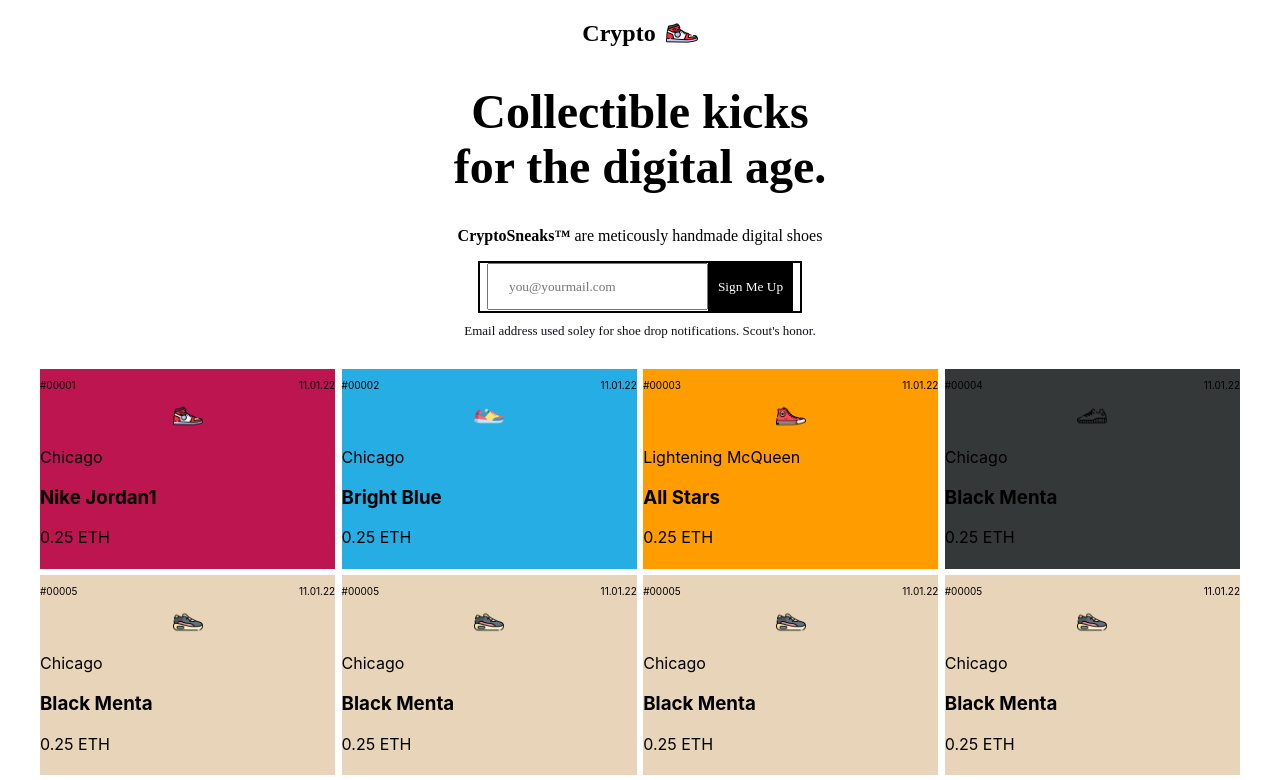
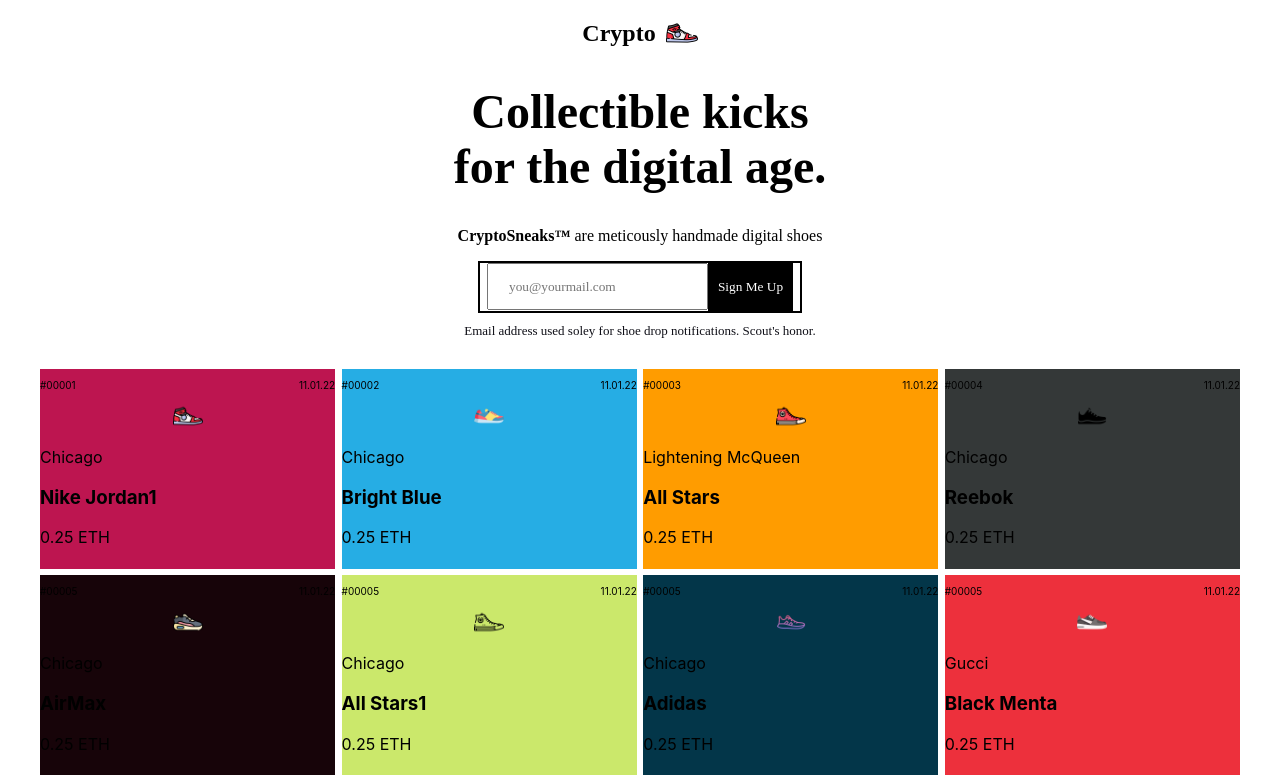
Before and after one commit to heytemisan/cryptoSneaks, a React (Vite) app: page / in a window 1280 px wide. Shown: the top 780 px of the page. Built offline with nearby package versions, Linux system fonts and the light colour scheme; a web font is replaced by a local one.

Commit message:
updated Layout.jsx

```diff
--- a/src/components/Layout.jsx
+++ b/src/components/Layout.jsx
@@ -5,6 +5,13 @@
 import sneakers from '../assets/sneakers.png';
 import yeezy from '../assets/yeezy.png';
 import airMax from '../assets/airMax.png';
+
+import reebok from '../assets/reebok.png';
+import puma from '../assets/puma.png';
+import gucci from '../assets/gucci.png';
+import adidass from '../assets/adidass.png'
+import jordan from '../assets/jordan.png'
+import allstar from '../assets/allstar.png'
 
 const Grid = styled.div `
     display:grid;
@@ -77,63 +84,52 @@
         id:4,
         id_no:"#00004",
         date: "11.01.22",
-        sname: "Black Menta",
+        sname: "Reebok",
         city: "Chicago",
         price: "0.25 ETH",
-        img:yeezy,
+        img:reebok,
         bgColor: "#343838",
     },
     {
         id:5,
         id_no:"#00005",
         date: "11.01.22",
-        sname: "Black Menta",
+        sname: "AirMax",
         city: "Chicago",
         price: "0.25 ETH",
         img:airMax,
-        bgColor: "#E8D5B9",
+        bgColor: "#170409",
     },
     {
         id:6,
         id_no:"#00005",
         date: "11.01.22",
-        sname: "Black Menta",
+        sname: "All Stars1",
         city: "Chicago",
         price: "0.25 ETH",
-        img:airMax,
-        bgColor: "#E8D5B9",
+        img:allstar,
+        bgColor: "#CBE86B",
     },
     {
         id:7,
         id_no:"#00005",
         date: "11.01.22",
-        sname: "Black Menta",
+        sname: "Adidas",
         city: "Chicago",
         price: "0.25 ETH",
-        img:airMax,
-        bgColor: "#E8D5B9",
+        img:adidass,
+        bgColor: "#033649",
     },
     {
         id:8,
         id_no:"#00005",
         date: "11.01.22",
         sname: "Black Menta",
-        city: "Chicago",
+        city: "Gucci",
         price: "0.25 ETH",
-        img:airMax,
-        bgColor: "#E8D5B9",
-    },
-    {
-        id:9,
-        id_no:"#00005",
-        date: "11.01.22",
-        sname: "Black Menta",
-        city: "Chicago",
-        price: "0.25 ETH",
-        img:airMax,
-        bgColor: "#E8D5B9",
-    },
-
+        img:gucci,
+        bgColor: "#ED303C",
+    }
 ]
 
 
```
Also changed, not shown: src/assets/allstar.png (added), src/assets/jordan.png (added).
